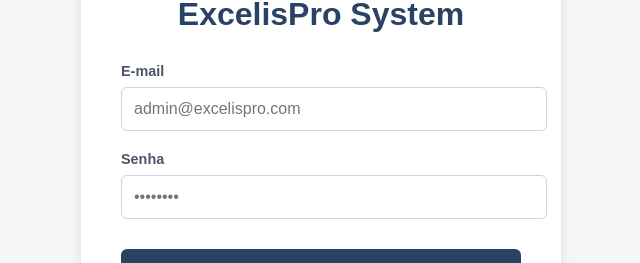
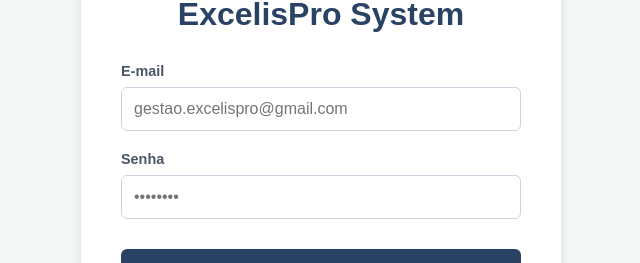
Before and after one commit to gestaoexcelispro/excelispro, a Next.js app: page /login in a window 1280 px wide. Shown: the part 273-536 px from the top of the page, without its empty margins (319-959 px from the left). Built offline with nearby package versions, Linux system fonts and the light colour scheme.

Commit message:
Update page.js

```diff
--- a/src/app/login/page.js
+++ b/src/app/login/page.js
@@ -1,21 +1,87 @@
+'use client';
+import { useState } from 'react';
+import { useRouter } from 'next/navigation';
+import { supabase } from '../../lib/supabase';
+
 export default function Login() {
+  const [email, setEmail] = useState('');
+  const [password, setPassword] = useState('');
+  const [error, setError] = useState(null);
+  const [loading, setLoading] = useState(false);
+  const router = useRouter();
+
+  const handleLogin = async (e) => {
+    e.preventDefault();
+    setLoading(true);
+    setError(null);
+
+    // Chama o cofre do Supabase para verificar e-mail e senha
+    const { data, error } = await supabase.auth.signInWithPassword({
+      email,
+      password,
+    });
+
+    if (error) {
+      setError('E-mail ou senha incorretos.');
+      setLoading(false);
+    } else {
+      // Se der certo, manda para o painel comercial
+      router.push('/dashboard');
+    }
+  };
+
   return (
     <div style={{ display: 'flex', justifyContent: 'center', alignItems: 'center', minHeight: '100vh', backgroundColor: '#f4f7f6', fontFamily: 'sans-serif' }}>
       <div style={{ backgroundColor: 'white', padding: '40px', borderRadius: '12px', boxShadow: '0 4px 12px rgba(0,0,0,0.1)', width: '100%', maxWidth: '400px' }}>
         <h1 style={{ color: '#2A4365', textAlign: 'center', marginBottom: '30px' }}>ExcelisPro System</h1>
 
-        <form style={{ display: 'flex', flexDirection: 'column', gap: '20px' }}>
+        <form onSubmit={handleLogin} style={{ display: 'flex', flexDirection: 'column', gap: '20px' }}>
+
+          {error && (
+            <div style={{ color: '#c53030', backgroundColor: '#fed7d7', padding: '10px', borderRadius: '6px', textAlign: 'center', fontSize: '0.9rem', fontWeight: 'bold' }}>
+              {error}
+            </div>
+          )}
+
           <div>
             <label style={{ display: 'block', marginBottom: '8px', color: '#4A5568', fontWeight: 'bold', fontSize: '0.9rem' }}>E-mail</label>
-            <input type="email" placeholder="admin@excelispro.com" style={{ width: '100%', padding: '12px', borderRadius: '6px', border: '1px solid #cbd5e0', fontSize: '1rem' }} />
+            <input
+              type="email"
+              value={email}
+              onChange={(e) => setEmail(e.target.value)}
+              placeholder="gestao.excelispro@gmail.com"
+              style={{ width: '100%', padding: '12px', borderRadius: '6px', border: '1px solid #cbd5e0', fontSize: '1rem', boxSizing: 'border-box' }}
+              required
+            />
           </div>
           <div>
             <label style={{ display: 'block', marginBottom: '8px', color: '#4A5568', fontWeight: 'bold', fontSize: '0.9rem' }}>Senha</label>
-            <input type="password" placeholder="••••••••" style={{ width: '100%', padding: '12px', borderRadius: '6px', border: '1px solid #cbd5e0', fontSize: '1rem' }} />
+            <input
+              type="password"
+              value={password}
+              onChange={(e) => setPassword(e.target.value)}
+              placeholder="••••••••"
+              style={{ width: '100%', padding: '12px', borderRadius: '6px', border: '1px solid #cbd5e0', fontSize: '1rem', boxSizing: 'border-box' }}
+              required
+            />
           </div>
 
-          <button type="button" style={{ padding: '14px', backgroundColor: '#2A4365', color: 'white', border: 'none', borderRadius: '6px', fontSize: '1rem', fontWeight: 'bold', cursor: 'pointer', marginTop: '10px' }}>
-            Entrar
+          <button
+            type="submit"
+            disabled={loading}
+            style={{
+              padding: '14px',
+              backgroundColor: loading ? '#a0aec0' : '#2A4365',
+              color: 'white',
+              border: 'none',
+              borderRadius: '6px',
+              fontSize: '1rem',
+              fontWeight: 'bold',
+              cursor: loading ? 'not-allowed' : 'pointer',
+              marginTop: '10px'
+            }}
+          >
+            {loading ? 'Validando...' : 'Entrar'}
           </button>
         </form>
       </div>
```
